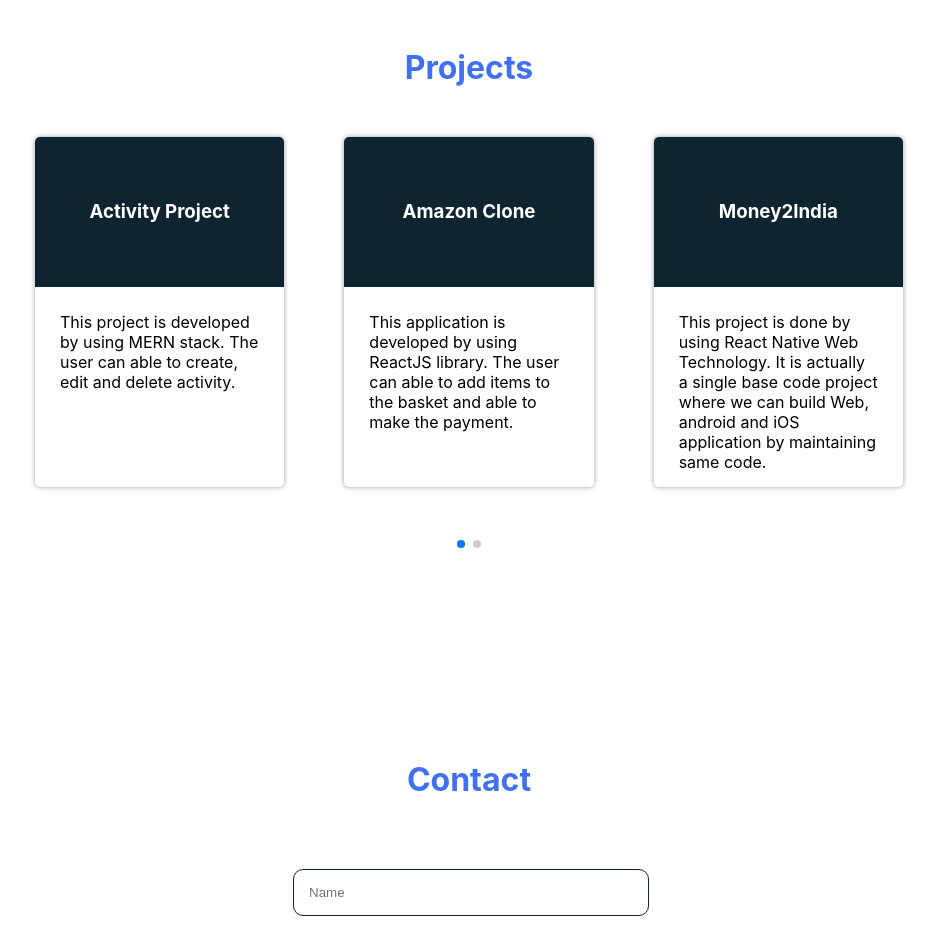
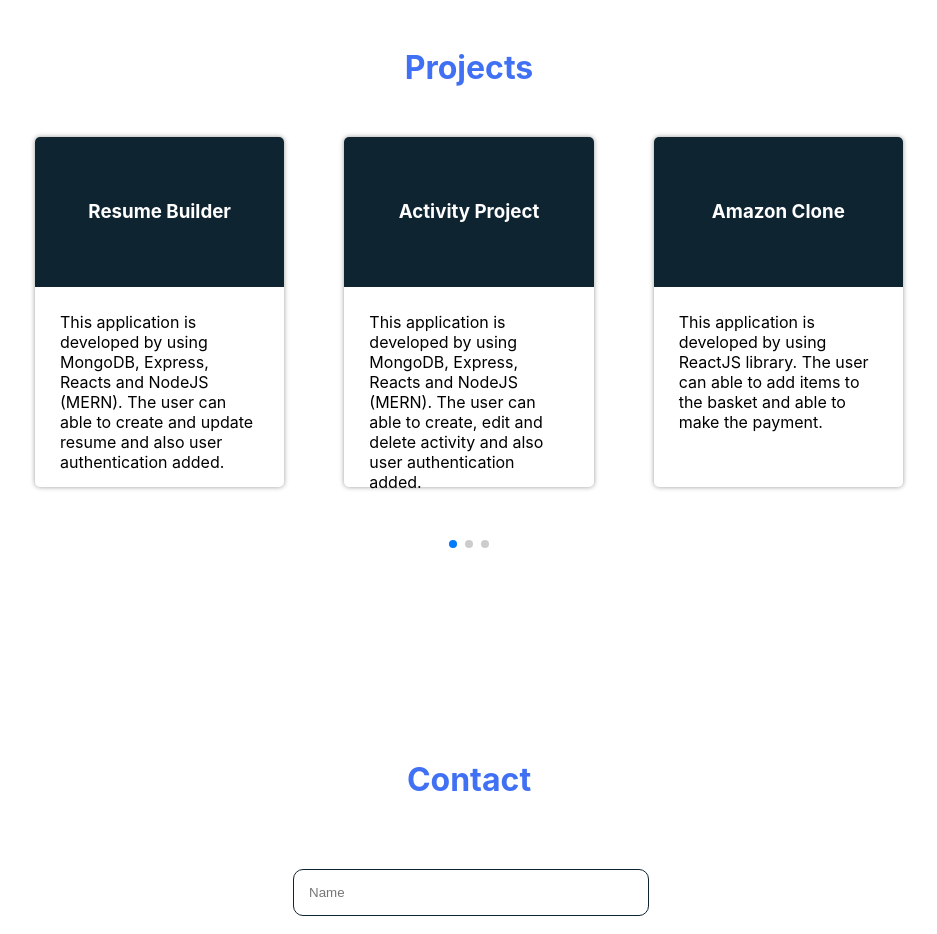
Before and after one commit to Ranjan08385/ranjan, a React (Create React App) app: page / in a window 1280 px wide. Shown: the part 2200-3134 px from the top of the page, without its empty margins (171-1108 px from the left). Built offline with nearby package versions, Linux system fonts and the light colour scheme; some icons are missing.

Commit message:
new project added

```diff
--- a/src/pages/projects/Projects.js
+++ b/src/pages/projects/Projects.js
@@ -22,9 +22,15 @@
 
 const projectData = [
   {
+    title: "Resume Builder",
+    description:
+      "This application is developed by using MongoDB, Express, Reacts and NodeJS (MERN). The user can able to create and update resume and also user authentication added. ",
+    link: "https://build-your-resume.netlify.app/",
+  },
+  {
     title: "Activity Project",
     description:
-      "This project is developed by using MERN stack. The user can able to create, edit and delete activity.",
+      "This application is developed by using MongoDB, Express, Reacts and NodeJS (MERN). The user can able to create, edit and delete activity and also user authentication added.",
     link: "https://activity-project.netlify.app/",
   },
   {
```
